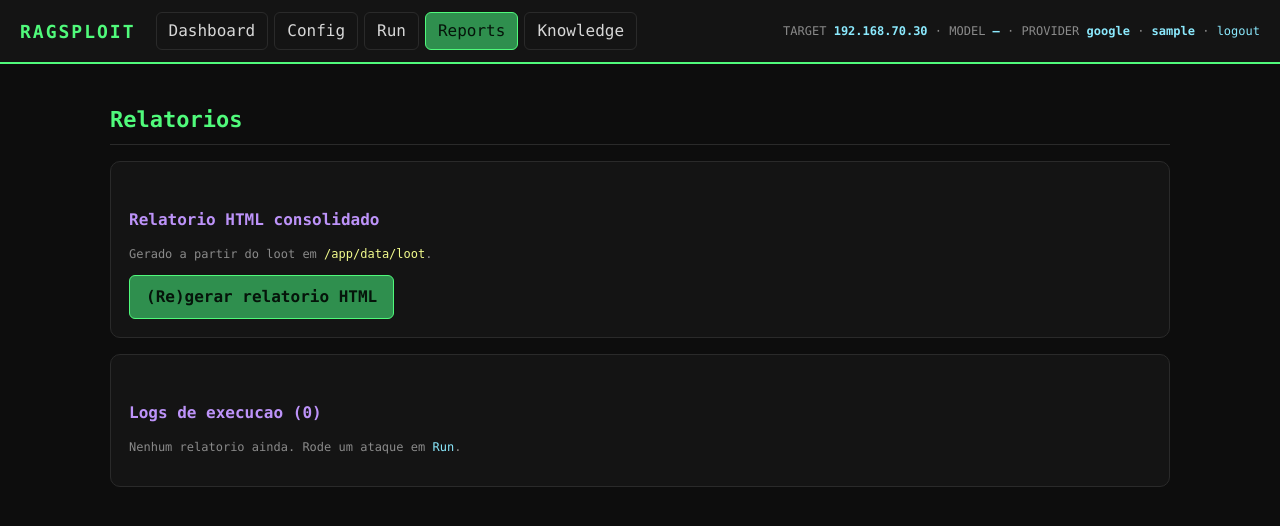
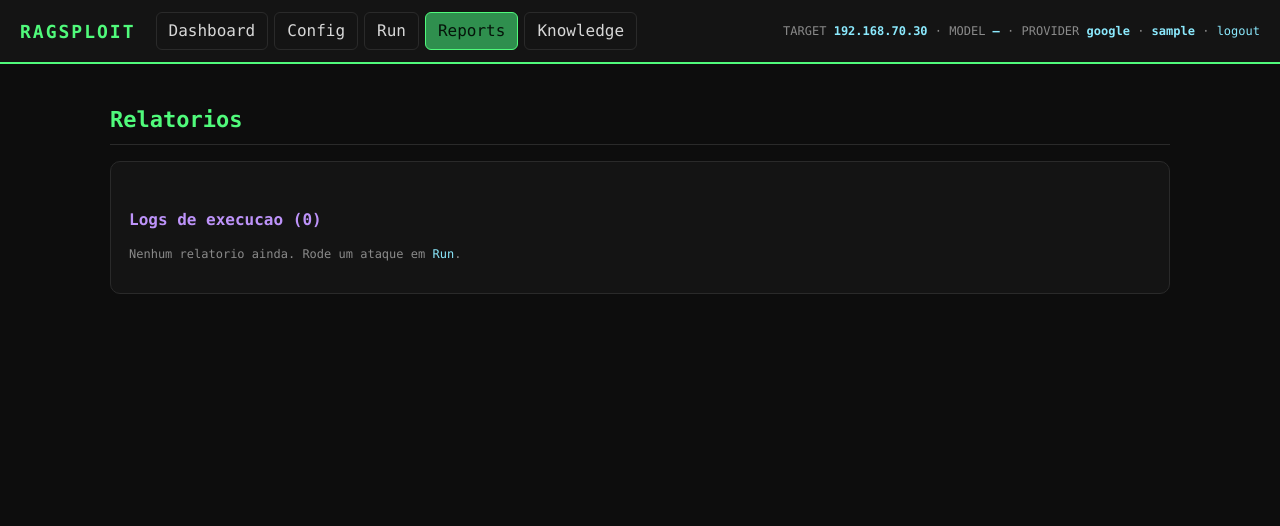
Before and after one commit to Ahrkano/RAGSPLOIT, a Flask app: page /reports in a window 1280 px wide. Shown: the top 526 px of the page. Run offline with Flask 3, Linux system fonts and the light colour scheme; the visitor is signed in with stand-in values (Sample User, id 1).

Commit message:
webui: Reports com rotulos amigaveis e HTML por relatorio (remove consolidado placeholder)
- Botoes dos logs exibem rotulo amigavel "IP | DD/MM/AAAA - HH:MM:SS"
  (_report_label a partir do nome; data-name mantem o arquivo real).
- Novo endpoint /api/report/html?name=... converte o .txt daquela execucao
  num HTML estilizado (status, portas, timeline, evidencias), parseando
  DATA/STATUS/PORTAS/[HISTORICO]/[EVIDENCIAS]. Botao "Abrir como HTML" no modal.
- Remove da UI o painel "Relatorio HTML consolidado": ele lia loot/*.json e,
  sem loot, renderizava dados de exemplo hardcoded (nao refletia as execucoes
  reais), o que confundia. O HTML por-relatorio o substitui com dados reais.
  Backend (generate_report.py, /report.html, /api/report/generate) mantido,
  apenas desconectado da UI.

Co-Authored-By: Claude Opus 4.8 <noreply@anthropic.com>

```diff
--- a/src/web/app.py
+++ b/src/web/app.py
@@ -23,6 +23,7 @@ import re
 import sys
 import json
 import glob
+import html as _html
 import hmac
 import signal
 import select
@@ -341,7 +342,17 @@ def api_config():
 # Relatorio de execucao: <IP_com_underscores>_<AAAA-MM-DD>_<HH-MM-SS>.txt
 # (ex.: 192_168_70_30_2026-11-24_13-08-28.txt). Filtra loot/arquivos avulsos.
 _REPORT_RE = re.compile(
-    r"^\d{1,3}_\d{1,3}_\d{1,3}_\d{1,3}_\d{4}-\d{2}-\d{2}_\d{2}-\d{2}-\d{2}\.txt$")
+    r"^(\d{1,3})_(\d{1,3})_(\d{1,3})_(\d{1,3})_"
+    r"(\d{4})-(\d{2})-(\d{2})_(\d{2})-(\d{2})-(\d{2})\.txt$")
+
+
+def _report_label(name):
+    """Rotulo amigavel: '192.168.70.30 | 24/11/2026 - 13:08:28'."""
+    m = _REPORT_RE.match(name)
+    if not m:
+        return name
+    o1, o2, o3, o4, Y, Mo, D, H, Mi, S = m.groups()
+    return f"{o1}.{o2}.{o3}.{o4} | {D}/{Mo}/{Y} - {H}:{Mi}:{S}"
 
 
 def _list_logs():
@@ -351,10 +362,12 @@ def _list_logs():
                    key=os.path.getmtime, reverse=True)
     out = []
     for f in files:
-        if not _REPORT_RE.match(os.path.basename(f)):
+        base = os.path.basename(f)
+        if not _REPORT_RE.match(base):
             continue
         out.append({
-            "name": os.path.basename(f),
+            "name": base,
+            "label": _report_label(base),
             "size": os.path.getsize(f),
             "mtime": int(os.path.getmtime(f)),
         })
@@ -378,6 +391,90 @@ def api_report_raw():
         abort(404)
     with open(path, "r", encoding="utf-8", errors="ignore") as f:
         return Response(f.read(), mimetype="text/plain; charset=utf-8")
+
+
+def _report_to_html(name, text):
+    """Converte um relatorio .txt (DATA/STATUS/PORTAS/HISTORICO/EVIDENCIAS)
+    num HTML standalone estilizado, especifico daquela execucao."""
+    e = _html.escape
+    data = status = portas = ""
+    hist, evid = [], []
+    section = None
+    for ln in text.splitlines():
+        s = ln.strip()
+        if s.startswith("DATA:"):
+            data = s[5:].strip()
+        elif s.startswith("STATUS:"):
+            status = s[7:].strip()
+        elif s.startswith("PORTAS:"):
+            portas = s[7:].strip()
+        elif s == "[HISTORICO]":
+            section = "h"
+        elif s == "[EVIDENCIAS]":
+            section = "e"
+        elif section == "h" and s.startswith("-"):
+            hist.append(s.lstrip("- ").strip())
+        elif section == "e" and s:
+            evid.append(ln)
+    pwned = status.upper() == "PWNED"
+    badge_cls = "pwned" if pwned else "failed"
+    # Portas: "['21', '22']" -> chips "21 22"
+    ports = re.findall(r"\d+", portas)
+    chips = "".join(f'<span class="chip">{p}</span>' for p in ports) or \
+        '<span class="muted">nenhuma</span>'
+    hist_html = ""
+    for h in hist:
+        ok = "SUCESSO" in h.upper()
+        hist_html += (f'<li class="{"ok" if ok else "no"}">'
+                      f'{"[+] " if ok else "[-] "}{e(h)}</li>')
+    if not hist_html:
+        hist_html = '<li class="muted">sem tentativas registradas</li>'
+    evid_txt = e("\n".join(evid).strip() or "sem evidencias")
+    label = e(_report_label(name))
+    return f"""<!DOCTYPE html>
+<html lang="pt-br"><head><meta charset="UTF-8">
+<title>Relatorio {label} - RAGSPLOIT</title>
+<style>
+  body{{font-family:'Consolas','Monaco',monospace;background:#0d0d0d;color:#ccc;margin:0;padding:28px}}
+  h1{{color:#50fa7b;border-bottom:2px solid #50fa7b;padding-bottom:10px;font-size:22px}}
+  h2{{color:#bd93f9;margin-top:28px;font-size:16px}}
+  .meta{{color:#888;font-size:13px;margin:6px 0 18px}}
+  .badge{{display:inline-block;padding:4px 12px;border-radius:4px;font-weight:bold;color:#05140a}}
+  .badge.pwned{{background:#50fa7b}} .badge.failed{{background:#ff5555;color:#190505}}
+  .card{{background:#1a1a1a;border:1px solid #333;border-left:5px solid #6272a4;
+         padding:14px 16px;margin:12px 0;border-radius:6px}}
+  .card.success{{border-left-color:#50fa7b}} .card.info{{border-left-color:#8be9fd}}
+  .chip{{display:inline-block;background:#111;border:1px solid #333;border-radius:999px;
+         padding:2px 10px;margin:3px;font-size:12px;color:#8be9fd}}
+  ul{{list-style:none;padding:0;margin:0}} li{{padding:4px 0}}
+  li.ok{{color:#50fa7b}} li.no{{color:#ff5555}} .muted{{color:#666}}
+  pre{{background:#000;border:1px solid #444;color:#f1fa8c;padding:12px;overflow-x:auto;white-space:pre-wrap}}
+  footer{{margin-top:40px;text-align:center;color:#444;font-size:12px}}
+</style></head><body>
+  <h1>RAGSPLOIT // RELATORIO DE EXECUCAO</h1>
+  <div class="meta">{label} &nbsp;|&nbsp; {e(data) or 'sem data'} &nbsp;|&nbsp;
+      <span class="badge {badge_cls}">{e(status or 'UNKNOWN')}</span></div>
+  <h2>Portas identificadas</h2>
+  <div class="card info">{chips}</div>
+  <h2>Timeline de tentativas</h2>
+  <div class="card success"><ul>{hist_html}</ul></div>
+  <h2>Evidencias de comprometimento</h2>
+  <div class="card"><pre>{evid_txt}</pre></div>
+  <footer>RAGSPLOIT - Autonomous Red Team Operations Platform<br>
+    Powered by LLM &amp; Metasploit Framework</footer>
+</body></html>"""
+
+
+@app.route("/api/report/html")
+def api_report_html():
+    name = request.args.get("name", "")
+    path = _safe_log_path(name)
+    if not path:
+        abort(404)
+    with open(path, "r", encoding="utf-8", errors="ignore") as f:
+        text = f.read()
+    return Response(_report_to_html(os.path.basename(path), text),
+                    mimetype="text/html; charset=utf-8")
 
 
 @app.route("/api/report/generate", methods=["POST"])
--- a/src/web/templates/reports.html
+++ b/src/web/templates/reports.html
@@ -9,7 +9,7 @@
        text-align:left;width:100%;background:var(--panel2);color:var(--fg);border:1px solid var(--border);
        border-radius:8px;padding:11px 13px;cursor:pointer;font:inherit;font-weight:normal}
   .report-grid button:hover{border-color:var(--green);color:var(--green);background:var(--panel2)}
-  .report-grid .rname{font-size:13px;word-break:break-all;line-height:1.35}
+  .report-grid .rname{font-size:13px;line-height:1.35}
   .report-grid .rmeta{font-size:11px;color:var(--muted)}
 
   /* Modal central */
@@ -36,25 +36,14 @@
 <div class="msg" id="msg"></div>
 
 <div class="panel">
-  <h2>Relatorio HTML consolidado</h2>
-  <p class="hint">Gerado a partir do loot em <code>/app/data/loot</code>.</p>
-  <div class="row">
-    <div style="flex:0 0 auto">
-      <button id="btnGen">(Re)gerar relatorio HTML</button>
-      <a class="btn ghost" href="/report.html" target="_blank"
-         id="openHtml" {{ '' if has_html else 'style=display:none' }}>Abrir relatorio HTML</a>
-    </div>
-  </div>
-</div>
-
-<div class="panel">
   <h2>Logs de execucao ({{ logs|length }})</h2>
   {% if logs %}
-  <p class="hint">Clique num relatorio para abri-lo numa janela central.</p>
+  <p class="hint">Clique num relatorio para abri-lo numa janela central
+    (copiar, abrir como HTML ou baixar .txt).</p>
   <div class="report-grid">
     {% for l in logs %}
-      <button data-name="{{ l.name }}" data-size="{{ l.size }}" onclick="openReport(this)">
-        <span class="rname">{{ l.name }}</span>
+      <button data-name="{{ l.name }}" onclick="openReport(this)">
+        <span class="rname">{{ l.label }}</span>
         <span class="rmeta">{{ l.size }} B</span>
       </button>
     {% endfor %}
@@ -74,6 +63,7 @@
     <pre class="modal-body" id="mBody"></pre>
     <div class="modal-foot">
       <button class="ghost" id="btnCopy">Copiar texto</button>
+      <button class="ghost" id="btnHtml">Abrir como HTML</button>
       <button class="ghost" id="btnDownload">Baixar .txt</button>
       <button onclick="closeReport()">Fechar</button>
     </div>
@@ -94,7 +84,7 @@ async function openReport(btn){
   if(!r.ok){ flash(false,"falha ao ler "+name); return; }
   currentName = name;
   currentText = await r.text();
-  $("#mTitle").textContent = name;
+  $("#mTitle").textContent = btn.querySelector(".rname").textContent || name;
   $("#mBody").textContent = currentText;
   $("#mBody").scrollTop = 0;
   overlay.classList.add("open");
@@ -104,7 +94,6 @@ function closeReport(){
   overlay.classList.remove("open");
   document.body.style.overflow = "";
 }
-// Fecha ao clicar fora da caixa ou com Esc
 overlay.addEventListener("click", e => { if(e.target === overlay) closeReport(); });
 document.addEventListener("keydown", e => { if(e.key === "Escape" && overlay.classList.contains("open")) closeReport(); });
 
@@ -113,13 +102,16 @@ $("#btnCopy").addEventListener("click", async ()=>{
     await navigator.clipboard.writeText(currentText);
     flash(true,"texto copiado para a area de transferencia.");
   }catch(err){
-    // Fallback (contextos sem Clipboard API)
     const ta=document.createElement("textarea"); ta.value=currentText;
     document.body.appendChild(ta); ta.select();
     try{ document.execCommand("copy"); flash(true,"texto copiado."); }
     catch(e2){ flash(false,"nao foi possivel copiar."); }
     document.body.removeChild(ta);
   }
+});
+$("#btnHtml").addEventListener("click", ()=>{
+  if(!currentName) return;
+  window.open("/api/report/html?name="+encodeURIComponent(currentName), "_blank");
 });
 $("#btnDownload").addEventListener("click", ()=>{
   const blob = new Blob([currentText], {type:"text/plain;charset=utf-8"});
@@ -129,13 +121,5 @@ $("#btnDownload").addEventListener("click", ()=>{
   document.body.appendChild(a); a.click(); a.remove();
   URL.revokeObjectURL(url);
 });
-
-$("#btnGen").addEventListener("click", async ()=>{
-  $("#btnGen").disabled=true; flash(true,"gerando...");
-  const r=await fetch("/api/report/generate",{method:"POST"});
-  const d=await r.json(); $("#btnGen").disabled=false;
-  if(d.ok){ flash(true,"relatorio gerado."); const a=$("#openHtml"); a.style.display="";}
-  else flash(false, (d.error||d.stderr||"erro").slice(0,300));
-});
 </script>
 {% endblock %}
```
